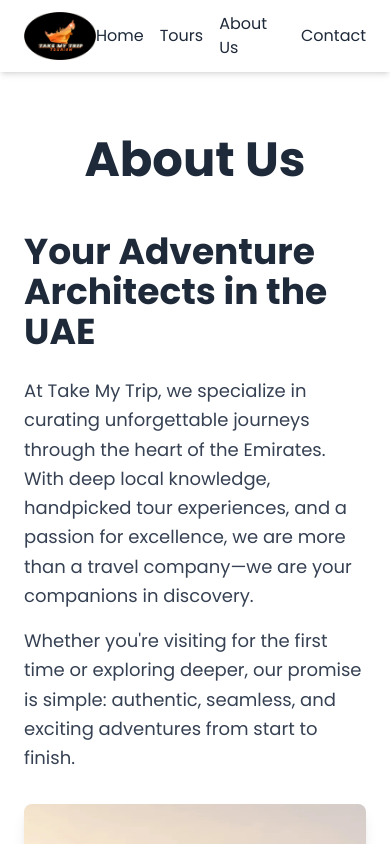
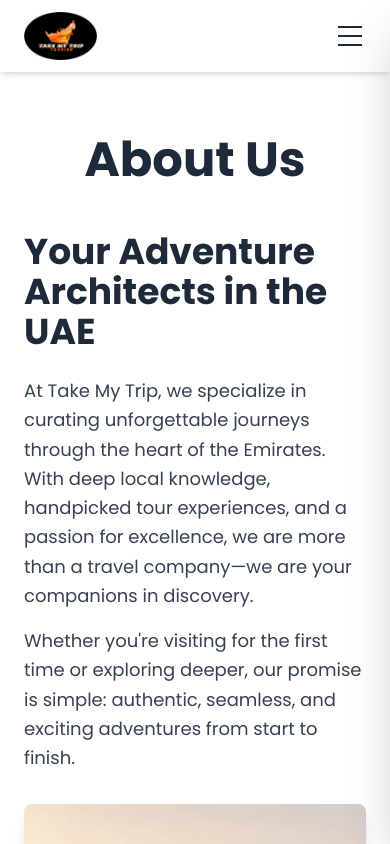
Before and after one commit to khurramsaadat/takemytrip, a Next.js app: page /about in a window 390 px wide. Shown: the top 844 px of the page. Built offline with nearby package versions, Linux system fonts and the light colour scheme.

Commit message:
mobile album-slider fixed

```diff
--- a/src/components/Header.tsx
+++ b/src/components/Header.tsx
@@ -1,11 +1,24 @@
+"use client";
+
 import Image from "next/image";
 import Link from "next/link";
+import { useState } from "react";
 
 export default function Header() {
+  const [isMenuOpen, setIsMenuOpen] = useState(false);
+
+  const toggleMenu = () => {
+    setIsMenuOpen(!isMenuOpen);
+  };
+
+  const closeMenu = () => {
+    setIsMenuOpen(false);
+  };
+
   return (
-    <header className="bg-white shadow-md">
+    <header className="bg-white shadow-md relative z-50">
       <nav className="container mx-auto px-6 py-3 flex justify-between items-center">
-        <Link href="/" className="flex items-center">
+        <Link href="/" className="flex items-center" onClick={closeMenu}>
           <Image
             src="/images/logo.jpeg"
             alt="Take My Trip Logo"
@@ -14,19 +27,94 @@ export default function Header() {
             className="h-12 w-auto"
           />
         </Link>
-        <div className="flex items-center space-x-4">
-          <Link href="/" className="text-gray-800 hover:text-blue-600">
+
+        {/* Desktop Navigation */}
+        <div className="hidden md:flex items-center space-x-4">
+          <Link href="/" className="text-gray-800 hover:text-blue-600 transition-colors duration-300">
             Home
           </Link>
-          <Link href="/tours" className="text-gray-800 hover:text-blue-600">
+          <Link href="/tours" className="text-gray-800 hover:text-blue-600 transition-colors duration-300">
             Tours
           </Link>
-          <Link href="/about" className="text-gray-800 hover:text-blue-600">
+          <Link href="/about" className="text-gray-800 hover:text-blue-600 transition-colors duration-300">
             About Us
           </Link>
-          <Link href="/contact" className="text-gray-800 hover:text-blue-600">
+          <Link href="/contact" className="text-gray-800 hover:text-blue-600 transition-colors duration-300">
             Contact
           </Link>
+        </div>
+
+        {/* Mobile Burger Menu Button */}
+        <button
+          onClick={toggleMenu}
+          className="md:hidden relative w-8 h-8 flex flex-col justify-center items-center focus:outline-none"
+          aria-label="Toggle menu"
+        >
+          <div className="relative w-6 h-5 flex flex-col justify-between">
+            <span
+              className={`block h-0.5 w-full bg-gray-800 transform transition-all duration-300 ease-in-out ${
+                isMenuOpen ? 'rotate-45 translate-y-2' : ''
+              }`}
+            />
+            <span
+              className={`block h-0.5 w-full bg-gray-800 transition-all duration-300 ease-in-out ${
+                isMenuOpen ? 'opacity-0' : 'opacity-100'
+              }`}
+            />
+            <span
+              className={`block h-0.5 w-full bg-gray-800 transform transition-all duration-300 ease-in-out ${
+                isMenuOpen ? '-rotate-45 -translate-y-2' : ''
+              }`}
+            />
+          </div>
+        </button>
+
+        {/* Mobile Menu Overlay */}
+        <div
+          className={`md:hidden fixed inset-0 bg-black bg-opacity-50 transition-opacity duration-300 ${
+            isMenuOpen ? 'opacity-100 visible' : 'opacity-0 invisible'
+          }`}
+          onClick={closeMenu}
+        />
+
+        {/* Mobile Menu */}
+        <div
+          className={`md:hidden fixed top-0 right-0 h-full w-80 bg-white shadow-2xl transform transition-transform duration-300 ease-in-out ${
+            isMenuOpen ? 'translate-x-0' : 'translate-x-full'
+          }`}
+        >
+          <div className="p-6 pt-20">
+            <nav className="flex flex-col space-y-6">
+              <Link
+                href="/"
+                onClick={closeMenu}
+                className="text-gray-800 hover:text-blue-600 text-xl font-medium transition-all duration-300 transform hover:translate-x-2 hover:scale-105"
+              >
+                Home
+              </Link>
+              <Link
+                href="/tours"
+                onClick={closeMenu}
+                className="text-gray-800 hover:text-blue-600 text-xl font-medium transition-all duration-300 transform hover:translate-x-2 hover:scale-105"
+              >
+                Tours
+              </Link>
+              <Link
+                href="/about"
+                onClick={closeMenu}
+                className="text-gray-800 hover:text-blue-600 text-xl font-medium transition-all duration-300 transform hover:translate-x-2 hover:scale-105"
+              >
+                About Us
+              </Link>
+              <Link
+                href="/contact"
+                onClick={closeMenu}
+                className="text-gray-800 hover:text-blue-600 text-xl font-medium transition-all duration-300 transform hover:translate-x-2 hover:scale-105"
+              >
+                Contact
+              </Link>
+            </nav>
+          </div>
         </div>
       </nav>
     </header>
--- a/src/components/PhotoAlbum.tsx
+++ b/src/components/PhotoAlbum.tsx
@@ -10,7 +10,20 @@ const albumImages = [
 
 export default function PhotoAlbum() {
   const [currentIndex, setCurrentIndex] = useState(0);
-  const imagesPerSlide = 3;
+  const [isMobile, setIsMobile] = useState(false);
+
+  // Check if mobile on mount and resize
+  useEffect(() => {
+    const checkMobile = () => {
+      setIsMobile(window.innerWidth < 768);
+    };
+
+    checkMobile();
+    window.addEventListener('resize', checkMobile);
+    return () => window.removeEventListener('resize', checkMobile);
+  }, []);
+
+  const imagesPerSlide = isMobile ? 1 : 3;
   const totalSlides = Math.ceil(albumImages.length / imagesPerSlide);
 
   // Auto-slide functionality
@@ -49,19 +62,21 @@ export default function PhotoAlbum() {
           >
             {Array.from({ length: totalSlides }).map((_, slideIndex) => (
               <div key={slideIndex} className="w-full flex-shrink-0">
-                <div className="grid grid-cols-1 md:grid-cols-3 gap-0">
+                <div className={`grid gap-0 ${isMobile ? 'grid-cols-1' : 'grid-cols-1 md:grid-cols-3'}`}>
                   {albumImages
                     .slice(slideIndex * imagesPerSlide, (slideIndex + 1) * imagesPerSlide)
                     .map((image, imageIndex) => (
                       <div
                         key={`${slideIndex}-${imageIndex}`}
-                        className="relative h-64 md:h-180 rounded-lg overflow-hidden shadow-lg group"
+                        className={`relative rounded-lg overflow-hidden shadow-lg group ${
+                          isMobile ? 'h-160' : 'h-64 md:h-80'
+                        }`}
                       >
                         <Image
                           src={`/images/album-slide/${image}`}
                           alt={`Desert Safari Experience ${slideIndex * imagesPerSlide + imageIndex + 1}`}
                           fill
-                          sizes="(max-width: 768px) 100vw, 33vw"
+                          sizes={isMobile ? "100vw" : "(max-width: 768px) 100vw, 33vw"}
                           className="object-cover transition-transform duration-300 group-hover:scale-105"
                           quality={75}
                         />
@@ -95,7 +110,7 @@ export default function PhotoAlbum() {
           <h3 className="text-3xl font-bold text-gray-800 mb-6">
             Dubai&apos;s Best Safari Experiences Curated Just for You
           </h3>
-          <p className="text-gray-700 text-lg leading-relaxed max-w-4xl mx-auto mb-8">
+          <p className="text-gray-700 text-sm leading-relaxed max-w-4xl mx-auto mb-8">
             If you are looking for more than desert adventures in Dubai, Take My Trip is the best choice. As the premier Desert Safari Dubai experience provider, we offer a wide range of fun activities with an amazing desert safari adventure. Take My Trip offers various activity packages that also include pickup from your location. With cultural heritage, beautiful sceneries, fun thrills, and wildlife safari, Take My Trip provides a range of unforgettable tours.
           </p>
 
```
